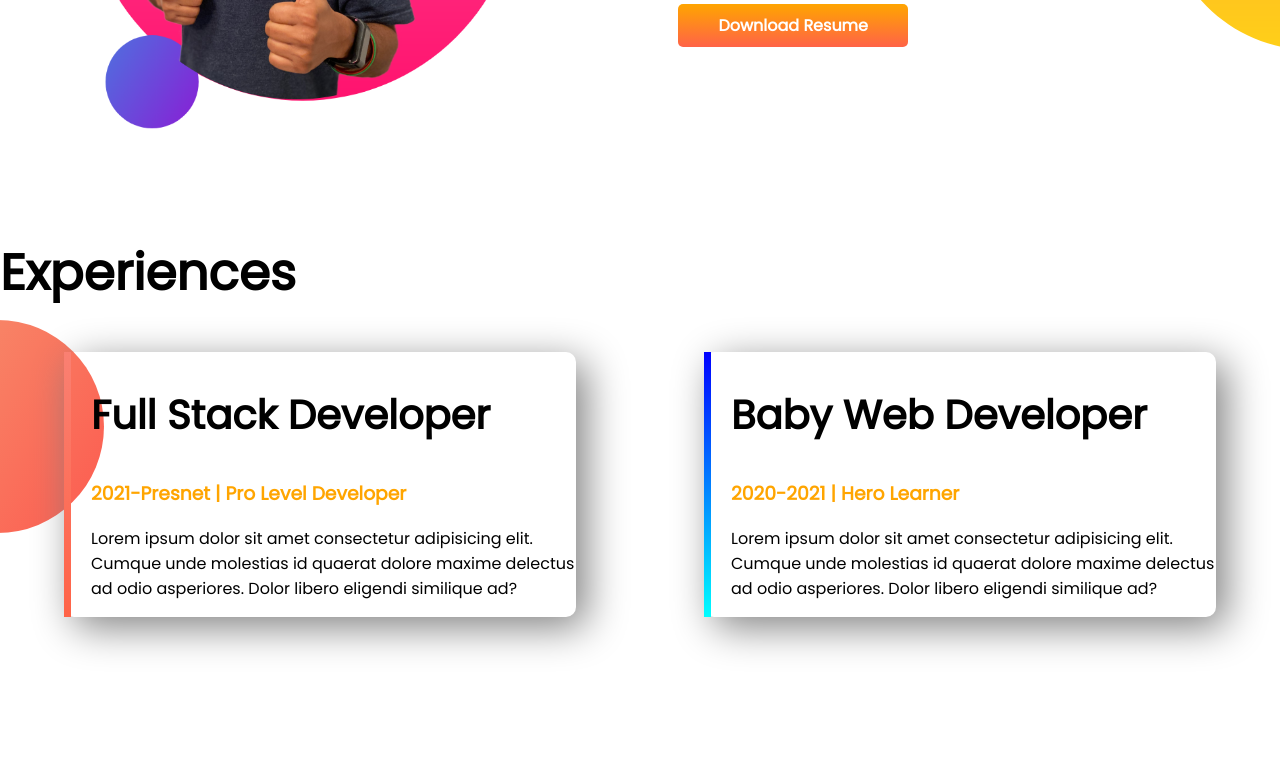
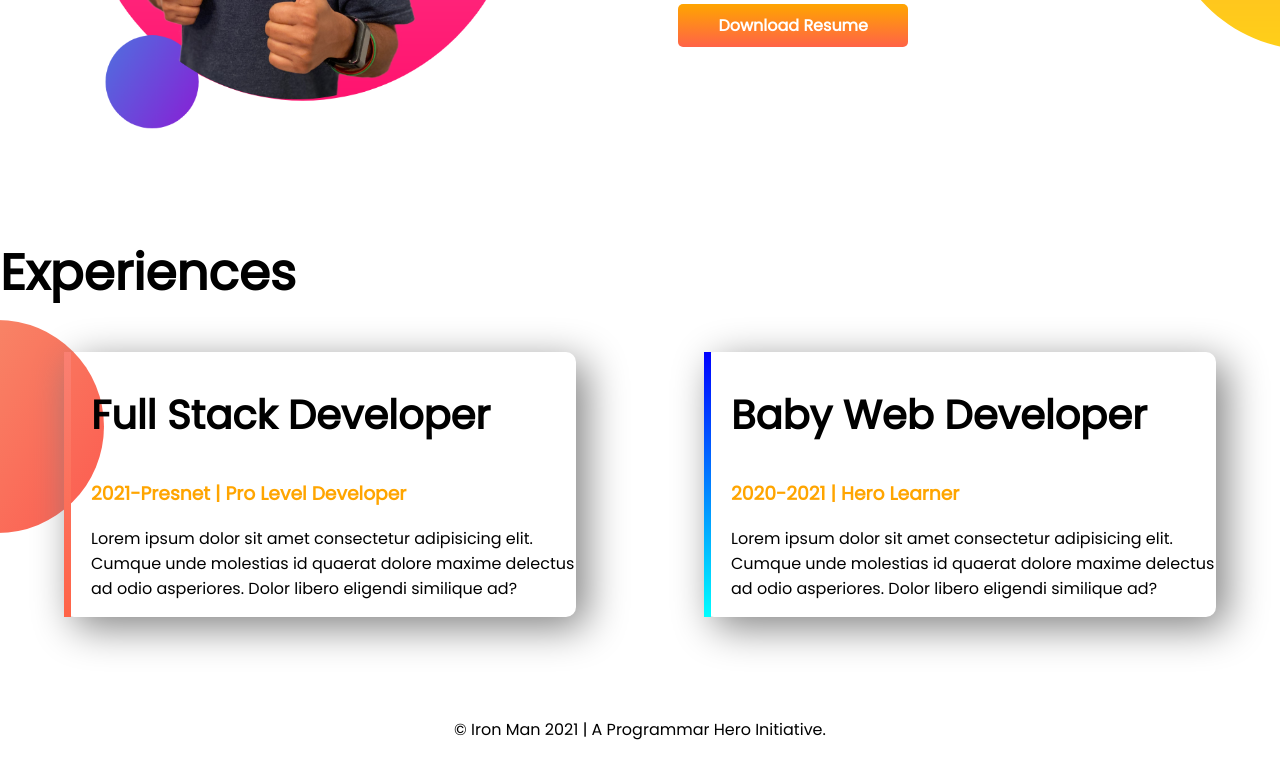
Before and after one commit to aktarulrahul/ph-developer-portfolio, a plain HTML site: page index.html in a window 1280 px wide. Shown: the part 951-1709 px from the top of the page. Before the commit the page ends 1668 px from the top, so only its background shows below. Drawn offline with Linux system fonts and the light colour scheme.

Commit message:
Add Footer

```diff
--- a/index.html
+++ b/index.html
@@ -85,5 +85,8 @@
         </div>
       </div>
     </section>
+    <footer>
+      <p>© Iron Man 2021 | A Programmar Hero Initiative.</p>
+    </footer>
   </body>
 </html>
--- a/style.css
+++ b/style.css
@@ -74,3 +74,7 @@ h2 {
   border-image: linear-gradient(blue, cyan);
   border-image-slice: 1;
 }
+
+footer p {
+  text-align: center;
+}
```
Also changed, not shown: showoff/IMG_0685-removebg-preview.png (deleted), showoff/IMG_1877-removebg-preview.png (deleted), showoff/_MGL4160-removebg-preview.png (deleted), showoff/dp-removebg-preview.png (deleted).
